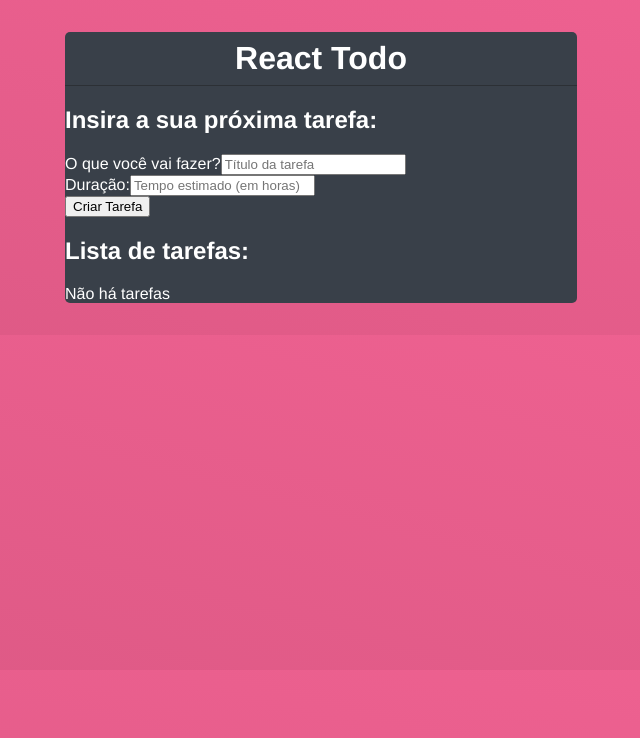
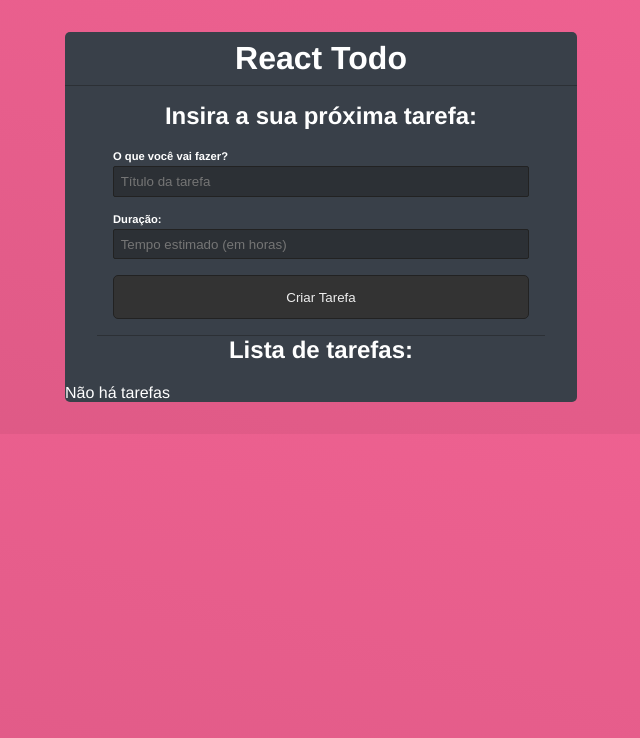
Before and after one commit to Danielecarn/To-Do-List, a React (Create React App) app in the folder to_do/: page / in a window 1280 px wide. Shown: the top 738 px of the page, without its empty margins (319-959 px from the left). Built offline with nearby package versions, Linux system fonts and the light colour scheme.

Commit message:
Estilo do formulario

```diff
--- a/to_do/src/App.css
+++ b/to_do/src/App.css
@@ -15,3 +15,46 @@
 .todo-header h1{
     margin: 0%;
 }
+
+.form-todo{
+    padding: 1em;
+    margin: 0 2em;
+    border-bottom: 1px solid #2c3035;
+}
+
+.form-todo h2,
+.list-todo h2{
+    text-align: center;
+    margin-top: 0;
+}
+
+.form-control{
+    display: flex;
+    flex-direction: column;
+    margin-bottom: 1em;
+}
+
+.form-control label{
+    font-weight: bold;
+    font-size: .7em;
+    margin-bottom: .4em;
+}
+
+.form-control input{
+    border: 1px solid #222;
+    border-radius: 2px;
+    background-color: #2c3035;
+    padding: .5em;
+    color: #dfdfdf
+}
+
+input[type="submit"]{
+    background-color: #333;
+    color: #eee;
+    display: block;
+    width: 100%;
+    border-radius: 5px;
+    border: 1px solid #222;
+    padding: 1em;
+    cursor: pointer;
+}
```
